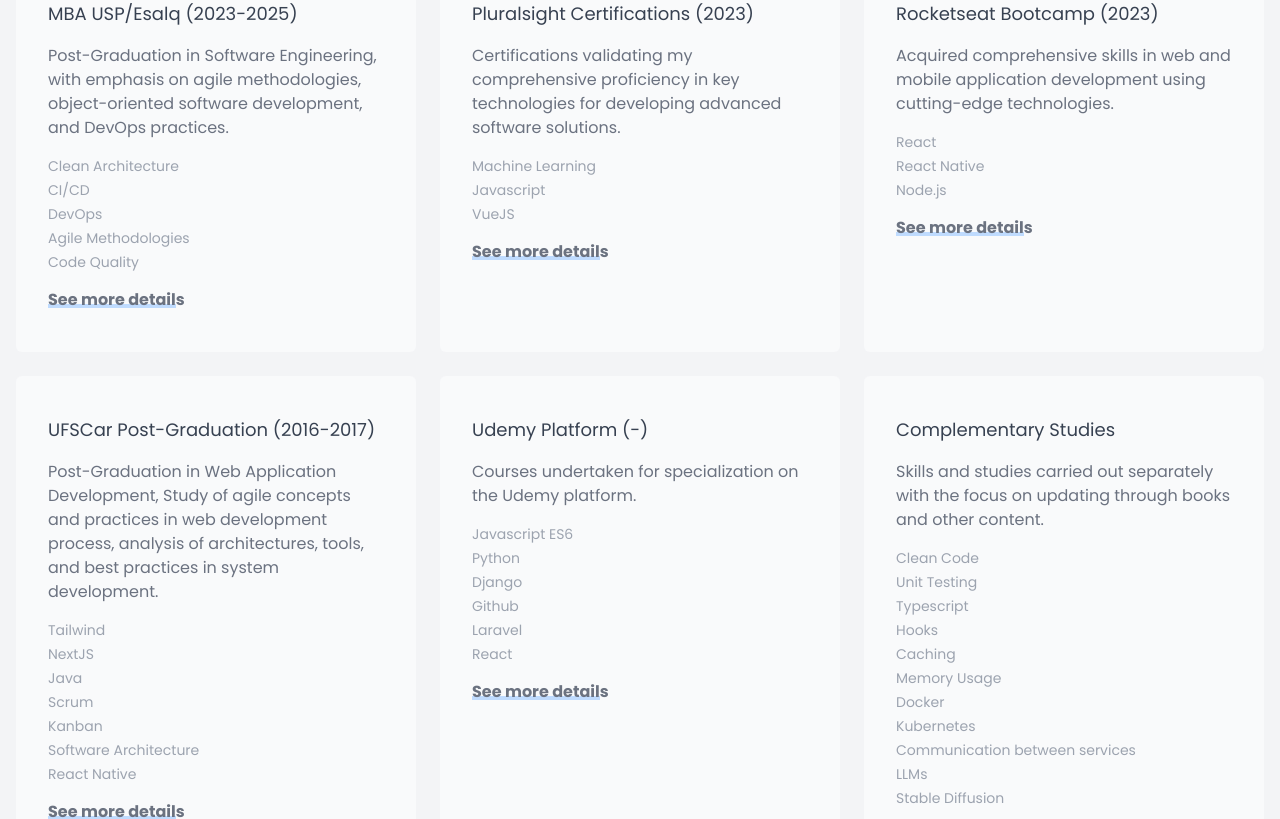
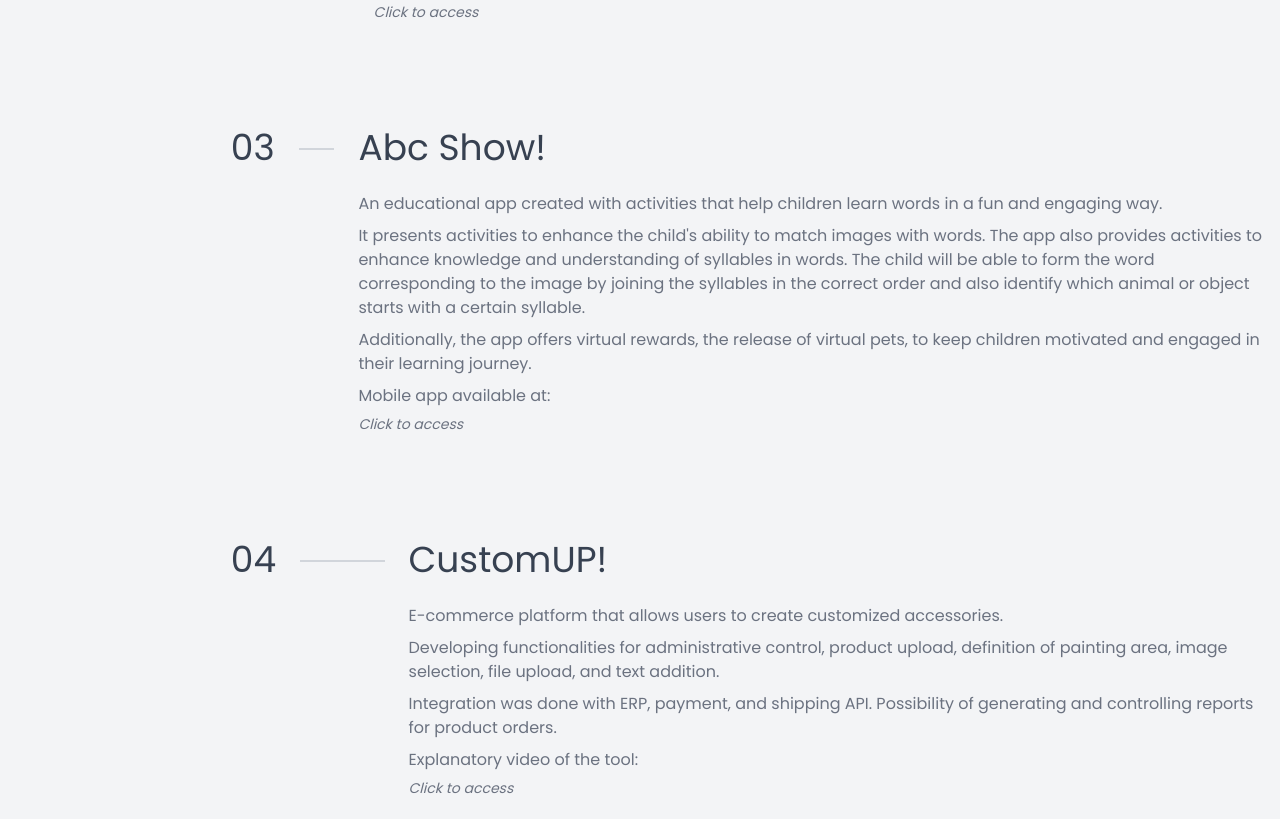
Before and after one commit to marcelo3macedo/my-portfolio, a Next.js app: page /my-portfolio/en in a window 1280 px wide. Shown: the part 2060-2879 px from the top of the page. Built offline with nearby package versions, Linux system fonts and the light colour scheme.

Commit message:
feat: new projects

```diff
--- a/messages/en.json
+++ b/messages/en.json
@@ -70,6 +70,27 @@
         "tools": "The project was developed in Next.js, using the Tailwind CSS framework for page styling. For internationalization, the next-intl tool was used, applied to the project's routes.",
         "pipeline": "It has a integration pipeline with GitHub, where when the main branch is updated, the code is automatically updated at:",
         "development": "The development process followed the Scrum model, and all changes were logged through Pull Requests, detailed at:"
+      },
+      "memo": {
+        "title": "Memorized",
+        "intro": "Flashcard application to assist in your studies for memorizing information.",
+        "details": "With a gallery of flashcards where users have access to various topics that can be cloned and implemented according to their studies.",
+        "types": "In its development, a structure was used that includes microservices assisting an API, a frontend, and a mobile application. Some of the technologies used: Clean Code, Message Queue Communication, Docker, Redis Cache, NodeJS, and React.",
+        "link": "Mobile app available at:"
+      },
+      "abcshow": {
+        "title": "Abc Show!",
+        "intro": "An educational app created with activities that help children learn words in a fun and engaging way.",
+        "details": "It presents activities to enhance the child's ability to match images with words. The app also provides activities to enhance knowledge and understanding of syllables in words. The child will be able to form the word corresponding to the image by joining the syllables in the correct order and also identify which animal or object starts with a certain syllable.",
+        "types": "Additionally, the app offers virtual rewards, the release of virtual pets, to keep children motivated and engaged in their learning journey.",
+        "link": "Mobile app available at:"
+      },
+      "customup": {
+        "title": "CustomUP!",
+        "intro": "E-commerce platform that allows users to create customized accessories.",
+        "details": "Developing functionalities for administrative control, product upload, definition of painting area, image selection, file upload, and text addition.",
+        "types": "Integration was done with ERP, payment, and shipping API. Possibility of generating and controlling reports for product orders.",
+        "link": "Explanatory video of the tool:"
       }
     },
     "action": {
--- a/messages/pt.json
+++ b/messages/pt.json
@@ -70,6 +70,27 @@
         "tools": "O projeto foi desenvolvimento em NextJS, utilizando o framework tailwind para estilização da página. Para a internacionalização foi utilizado a ferramenta next-intl sendo aplicadas nas rotas da ferramenta.",
         "pipeline": "Possui uma pipeline de integração com o Github, onde quando a ramificação principal é atualizada, automaticamente o código também será atualizado em:",
         "development": "O processo de desenvolvimento seguiu o modelo Scrum e todas as alterações foram registradas através de Pull-Requests, sendo detalhadas em:"
+      },
+      "memo": {
+        "title": "Memorizou",
+        "intro": "Aplicação de flashcards para auxiliar em seus estudos para a memorização de informações.",
+        "details": "Com uma galeria de flashcards onde os usuários tem acesso a diversos temas que pode serem clonados e implementados conforme seus estudos.",
+        "types": "Em seu desenvolvimento foi utilizado uma estrutura que conta com microserviços auxiliando uma API, um frontend, um aplicativo Mobile. Algumas das tecnologias utilizadas: Código Limpo, Comunicação por fila, Docker, Cache com Redis, NodeJS e React",
+        "link": "Aplicativo mobile disponível em:"
+      },
+      "abcshow": {
+        "title": "Abc Show!",
+        "intro": "Um aplicativo educativo criado com atividades que auxiliam as crianças no aprendizado de palavras de maneira divertida e envolvente.",
+        "details": "Apresenta atividades para evoluir a capacidade da criança de assimilar imagens a palavras. O aplicativo também fornece atividades para evoluir o conhecimento e o entendimento de sílabas nas palavras. A criança poderá formar a palavra referente a imagem juntando as sílabas na ordem correta e também identificar qual animal ou objeto começa com uma determinada sílaba.",
+        "types": "Além disso, o aplicativo oferece recompensas virtuais, a libertação de bichinhos virtuais, para manter as crianças motivadas e engajadas em sua jornada de aprendizado.",
+        "link": "Aplicativo mobile disponível em:"
+      },
+      "customup": {
+        "title": "CustomUP!",
+        "intro": "Plataforma e-commerce que permite a criação de acessórios customizados pelo seus usuários.",
+        "details": "Desenvolvimento funcionalidades para controle administrativo, upload de produtos, definição da área de pintura, escolha de imagens, upload de arquivos e adicão de textos.",
+        "types": "Foi realizado integração com a API de ERP, pagamento e frete. Possibilidade de geração e controle de relatórios para pedidos de produtos.",
+        "link": "Vídeo explicativo da ferramenta:"
       }
     },
     "action": {
--- a/src/configs/content.ts
+++ b/src/configs/content.ts
@@ -81,6 +81,48 @@
       },
     ],
   },
+  {
+    title: "list.memo.title",
+    contents: [
+      { type: "text", value: "list.memo.intro" },
+      { type: "text", value: "list.memo.details" },
+      { type: "text", value: "list.memo.types" },
+      { type: "text", value: "list.memo.link" },
+      {
+        type: "link",
+        href: "https://play.google.com/store/apps/details?id=com.app.memorizou&hl=en_US",
+        value: "action.access",
+      },
+    ],
+  },
+  {
+    title: "list.abcshow.title",
+    contents: [
+      { type: "text", value: "list.abcshow.intro" },
+      { type: "text", value: "list.abcshow.details" },
+      { type: "text", value: "list.abcshow.types" },
+      { type: "text", value: "list.abcshow.link" },
+      {
+        type: "link",
+        href: "https://play.google.com/store/apps/details?id=com.app.abcshow&hl=ar",
+        value: "action.access",
+      },
+    ],
+  },
+  {
+    title: "list.customup.title",
+    contents: [
+      { type: "text", value: "list.customup.intro" },
+      { type: "text", value: "list.customup.details" },
+      { type: "text", value: "list.customup.types" },
+      { type: "text", value: "list.customup.link" },
+      {
+        type: "link",
+        href: "https://www.youtube.com/watch?v=E9Pt-P63vKE",
+        value: "action.access",
+      },
+    ],
+  },
 ];
 
 export { highlights, education, projects };
```
